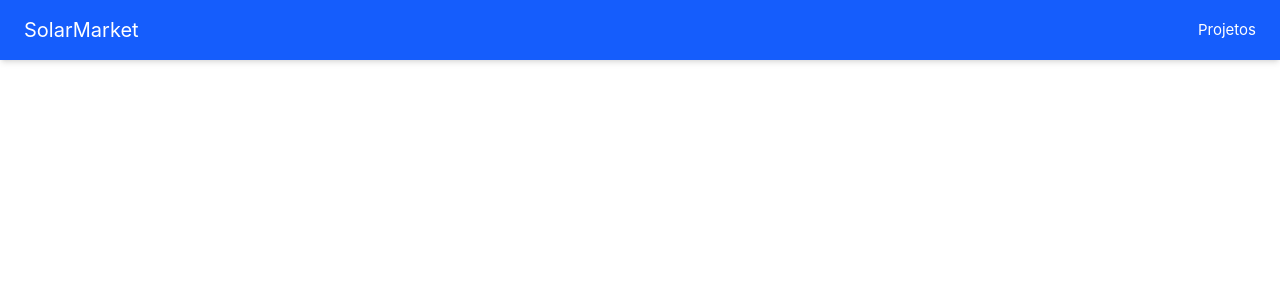
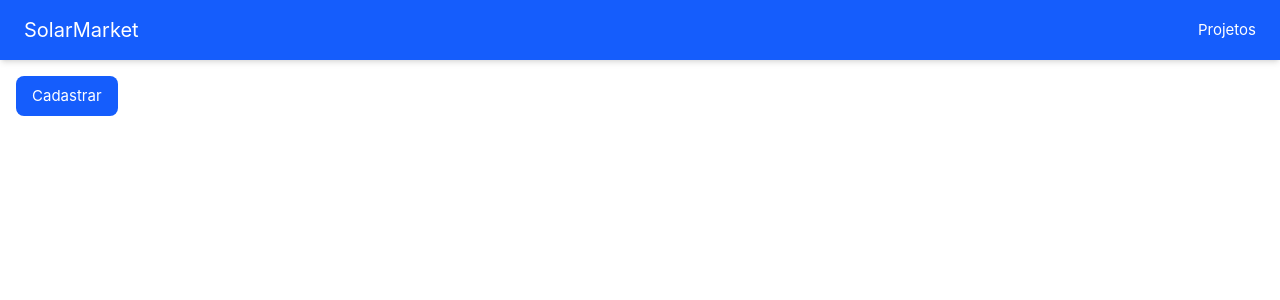
Before and after one commit to LianMiranda/JR-lian-souza-miranda-mendes, a Vue app in the folder client/: page / in a window 1280 px wide. Shown: the top 300 px of the page. Built offline with nearby package versions, Linux system fonts and the light colour scheme; the HTML template or start-up script is replaced by a standard one.

Commit message:
feat: initial home view

```diff
--- a/client/src/views/HomeView.vue
+++ b/client/src/views/HomeView.vue
@@ -1,10 +1,25 @@
 <script setup lang="ts">
+import Button from '@/components/common/Button.vue';
 import Header from '@/components/ui/Header.vue';
+import { useRouter } from 'vue-router';
+
+const router = useRouter()
+
+function goToRegistration() {
+  router.push('/create/project');
+}
 
 </script>
 
 <template>
-  <main>
+  <main class="container">
     <Header />
+
+    <div class="p-4">
+      <Button variant="primary" @click="goToRegistration">
+          Cadastrar
+      </Button>
+    </div>
+
   </main>
 </template>
```
